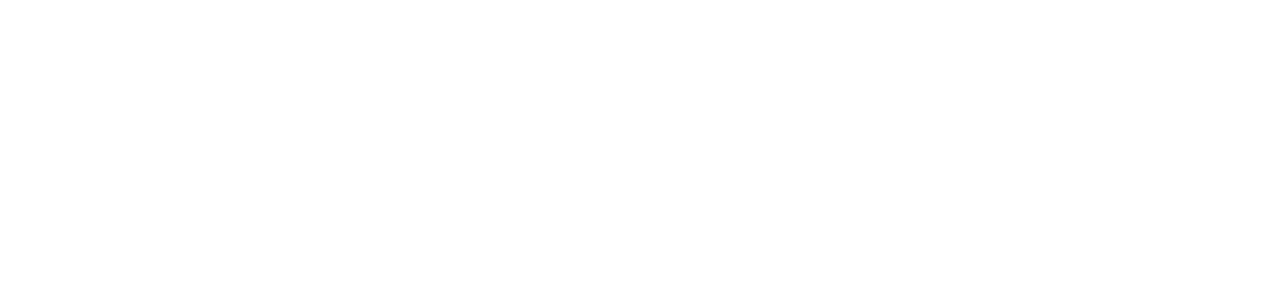
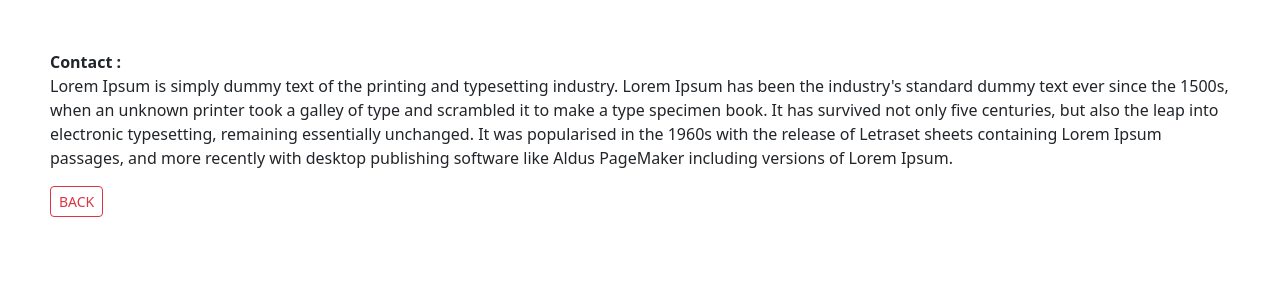
Before and after one commit to sanu1991/dynamic-sidebar, a React (Vite) app: page /dynamic-sidebar/contact in a window 1280 px wide. Before the commit this address had no page. Shown: the top 300 px of the page. Built offline with nearby package versions, Linux system fonts and the light colour scheme.

Commit message:
200524changes14

```diff
--- a/src/App.jsx
+++ b/src/App.jsx
@@ -12,9 +12,9 @@
     <>
       <BrowserRouter>
         <Routes>
-          <Route path="/" exact element={<Layout />}></Route>
-          <Route path="/blogs" exact element={<Blogs />}></Route>
-          <Route path="/contact" exact element={<Contact />}></Route>
+          <Route path="/dynamic-sidebar" exact element={<Layout />}></Route>
+          <Route path="/dynamic-sidebar/blogs" exact element={<Blogs />}></Route>
+          <Route path="/dynamic-sidebar/contact" exact element={<Contact />}></Route>
         </Routes>
       </BrowserRouter>
 
--- a/src/components/Blogs.jsx
+++ b/src/components/Blogs.jsx
@@ -18,7 +18,7 @@
         of Lorem Ipsum.
       </p>
       <button
-        onClick={() => navigate("/")}
+        onClick={() => navigate("/dynamic-sidebar")}
         className="btn btn-sm btn-outline-danger"
         type="button"
       >
--- a/src/components/Contact.jsx
+++ b/src/components/Contact.jsx
@@ -19,7 +19,7 @@
         of Lorem Ipsum.
       </p>
       <button
-        onClick={() => navigate("/")}
+        onClick={() => navigate("/dynamic-sidebar")}
         className="btn btn-sm btn-outline-danger"
         type="button"
       >
```
